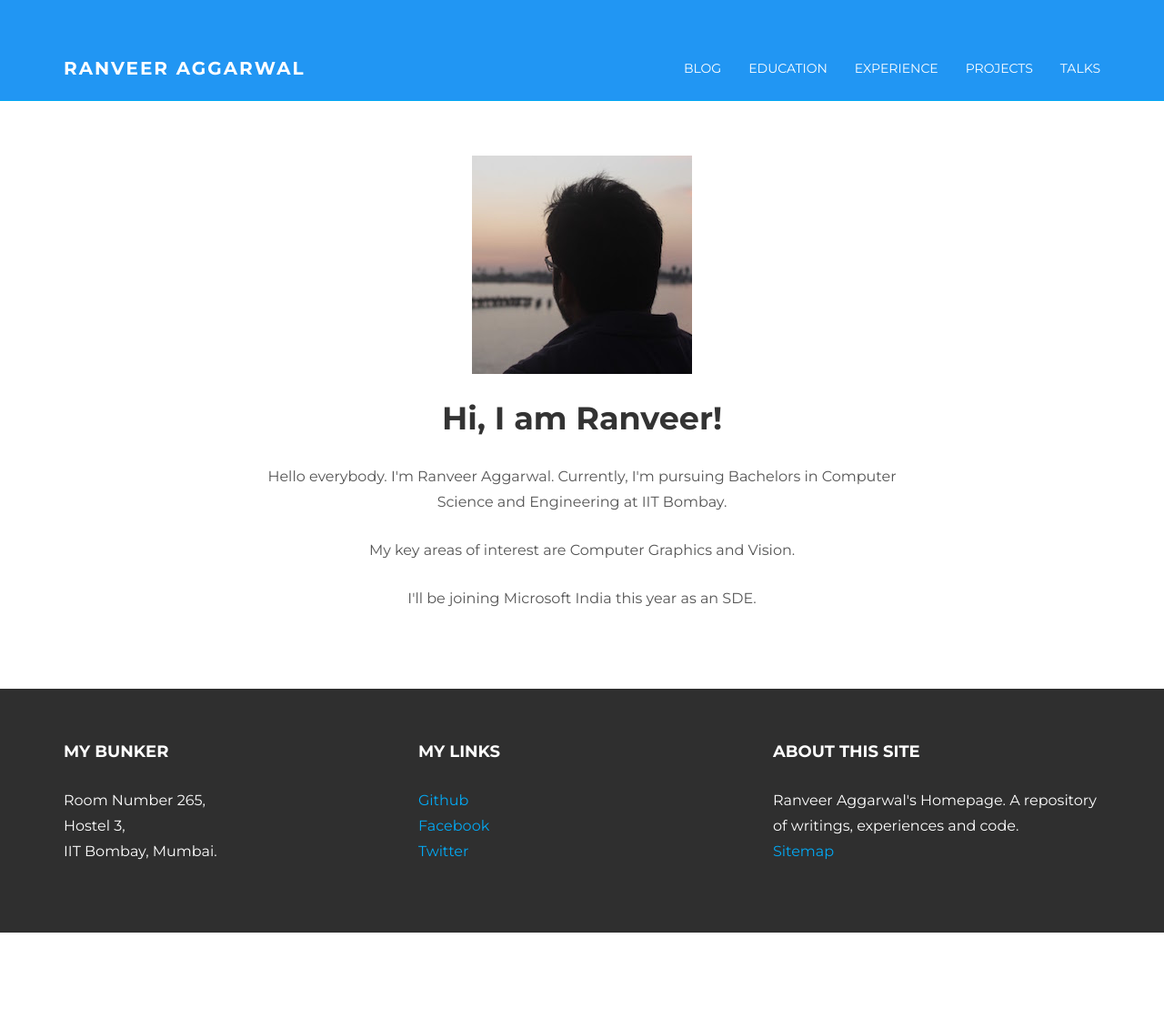
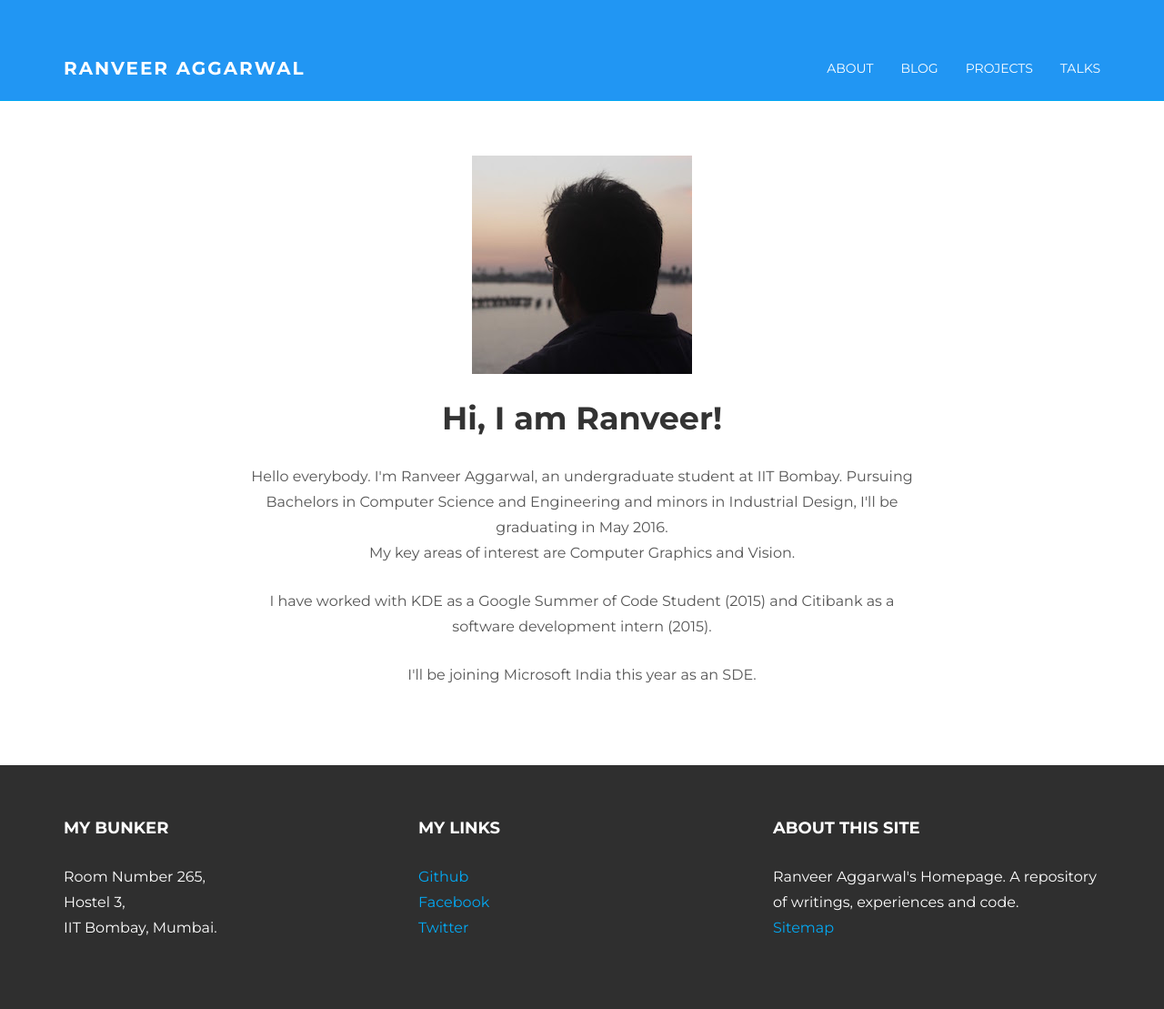
Before and after one commit to dscodebook/ranveeraggarwal.github.io, a Jekyll site: the page built from index.html, in a window 1280 px wide. Shown: the whole page at 91% size. Built offline with Jekyll 4.4.1, drawn with Linux system fonts in a browser that asks for light colours; nearby versions of some CDN libraries; before the commit the page ends 1025 px from its top, so only the background shows below that.

Commit message:
removed a section, added another

```diff
--- a/_includes/education_data/education.html
+++ b/_includes/education_data/education.html
@@ -1,4 +1,8 @@
 <div class="row">
+    <div class="col-lg-8 col-lg-offset-2">
+        <h3>Education</h3>
+        <hr>
+    </div>
     <div class="col-lg-8 col-lg-offset-2">
         <p><img src="{{ site.baseurl }}/img/iitb.png" width="50px" height="50px"> <ba>&nbsp;&nbsp;IIT Bombay</ba></p>
         <h4>B.Tech. (Hons.) &middot; Computer Science and Engineering</h4>
--- a/_includes/experience_data/work.html
+++ b/_includes/experience_data/work.html
@@ -1,4 +1,8 @@
 <div class="row">
+    <div class="col-lg-8 col-lg-offset-2">
+        <h3>Experience</h3>
+        <hr>
+    </div>
     <div class="col-lg-8 col-lg-offset-2">
         <p><img src="{{ site.baseurl }}/img/kde.png" width="50px" height="50px"> <ba>&nbsp;&nbsp;KDE</ba></p>
         <h4>Google Summer of Code Student &middot; Summer 2015</h4>
--- a/index.html
+++ b/index.html
@@ -8,8 +8,10 @@
             <div class="col-lg-8 col-lg-offset-2 centered">
                 <img src="./img/user.jpg" alt="Ranveer">
                 <h1>Hi, I am Ranveer!</h1>
-                <p>Hello everybody. I'm Ranveer Aggarwal. Currently, I'm pursuing Bachelors in Computer Science and Engineering at IIT Bombay.</p>
-                <p>My key areas of interest are Computer Graphics and Vision.</p>
+                <p>Hello everybody. I'm Ranveer Aggarwal, an undergraduate student at IIT Bombay. Pursuing Bachelors in Computer Science and Engineering and minors in Industrial Design, I'll be graduating in May 2016.
+                <br>
+                My key areas of interest are Computer Graphics and Vision.</p>
+                <p>I have worked with KDE as a Google Summer of Code Student (2015) and Citibank as a software development intern (2015).</p>
                 <p>I'll be joining Microsoft India this year as an SDE.</p>
 
             </div><!-- /col-lg-8 -->
```
Also changed, not shown: about.md (added, +10 -0 lines), education.md (deleted, +0 -8 lines), experience.md (deleted, +0 -8 lines).
